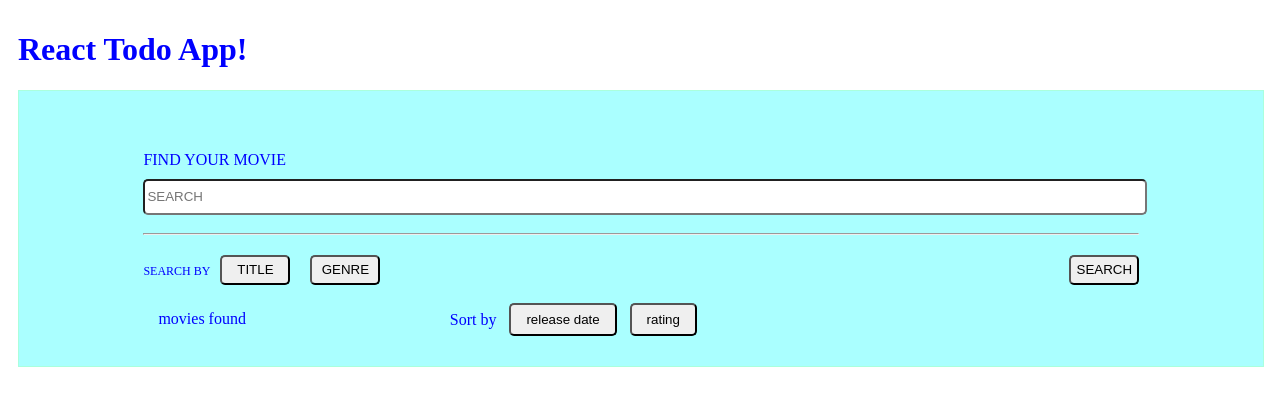
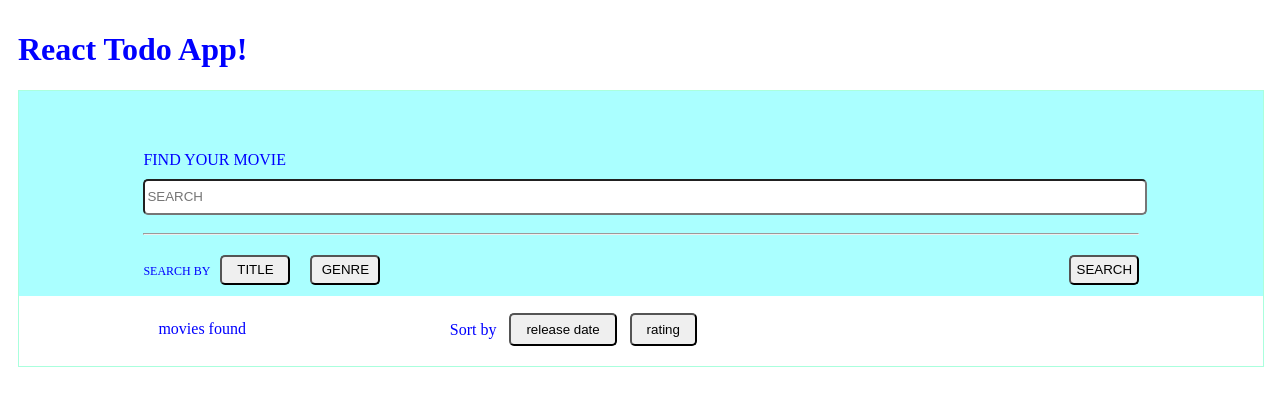
Before and after one commit to nikol0020/React_Kurs_spring, a React app in the folder HW2_Webpack/: page / in a window 1280 px wide. Shown: the top 401 px of the page. Built offline with nearby package versions, Linux system fonts and the light colour scheme.

Commit message:
HW3__rough_copy

```diff
--- a/HW2_Webpack/src/components/header/Header.js
+++ b/HW2_Webpack/src/components/header/Header.js
@@ -17,6 +17,7 @@ export default class Header extends Component {
                     <Search data={this.state}/>
                     <Sort  data={this.state}/>
                 </div>
+                <div className="header__panel-plus"></div>
             </div>
         );
     }
--- a/HW2_Webpack/src/components/header/Header.scss
+++ b/HW2_Webpack/src/components/header/Header.scss
@@ -1,10 +1,9 @@
 .header {
-  display: flex;
-  flex-direction: column;
   width: 100%;
   height: 275px;
   background-color: #aff;
   border: 1px solid #afd;
+  position: relative;
 
   &__panel{
     width: 100%;
@@ -12,4 +11,12 @@
     margin-top: 60px;
   }
 
+  &__panel-plus {
+    width: 100%;
+    height: 70px;
+    background-color: #fff;
+    position: absolute;
+    bottom: 0;
+  }
+
 }
--- a/HW2_Webpack/src/components/search/Search.js
+++ b/HW2_Webpack/src/components/search/Search.js
@@ -11,11 +11,30 @@ export default class Search extends Component {
     }
 
     filterList(e) {
-        const filteredList = this.props.data.data.filter((item) => {
-            return item.title.toLowerCase().search(e.target.value.toLowerCase()) !== -1;
+
+        const event = e.target.value.toLowerCase();
+
+        console.log('e----------', event);
+
+        const val = document.getElementById('inputSearch').value;
+        console.log('value----------', val);
+        const filteredList = this.props.data.data.filter((item, event) => {
+          /*  if( event == 'title') {*/
+                return item.title.toLowerCase().search(val.toLowerCase()) !== -1;
+      /*      } else if( event == 'genre'){*/
+            /*    console.log('e--genre--------', event);
+                return item.genres.forEach((elem) => elem.toLowerCase().search(val.toLowerCase())) !== -1;*/
+           /* }*/
         });
         this.setState({data: filteredList, count: filteredList.length});
     };
+
+    // searchGenre(e){
+    //     const filteredList = this.props.data.data.filter((item) => {
+    //         return item.genre.forEach((elem,index) => elem.toLowerCase().search(e.target.value.toLowerCase())) !== -1;
+    //     });
+    //     this.setState({data: filteredList, count: filteredList.length});
+    // }
 
 
     render() {
@@ -23,13 +42,13 @@ export default class Search extends Component {
              <div className="search__box">
                  <span className="search__text">FIND YOUR MOVIE</span>
                  <br/>
-                 <input className="search__input" type="text" placeholder="SEARCH" onChange={this.filterList}/>
+                 <input className="search__input" type="text" placeholder="SEARCH" id="inputSearch" />
                  <hr/>
                  <div className="search__buttons">
                      <div className="search__buttons-wraper">
                          <span>SEARCH BY</span>
-                         <input className="search__button" type="button" value="TITLE"/>
-                         <input className="search__button" type="button" value="GENRE"/>
+                         <input className="search__button" type="button" value="TITLE" onClick={this.filterList}/>
+                         <input className="search__button" type="button" value="GENRE" onClick={this.filterList}/>
                      </div>
                      <input type="button" className="search__button search__button-search" value="SEARCH"/>
                  </div>
--- a/HW2_Webpack/src/components/search/Search.scss
+++ b/HW2_Webpack/src/components/search/Search.scss
@@ -22,8 +22,10 @@
     width: 300px;
     min-width: 300px;
     min-height: 50px;
-    margin-top: 25px;
+    margin-top: 35px;
     float: left;
+    position: relative;
+    z-index: 1;
   }
 
   &__buttons-wraper {
--- a/HW2_Webpack/src/components/sort/Sort.js
+++ b/HW2_Webpack/src/components/sort/Sort.js
@@ -5,7 +5,7 @@ export default class Sort extends Component {
     render() {
         return (
             <div className="sort">
-                <span>Sort by</span>
+                <span className="sort__text">Sort by</span>
                 <input className="sort__buttons" type="button" value="release date"/>
                 <input className="sort__buttons" type="button" value="rating"/>
             </div>
--- a/HW2_Webpack/src/components/sort/Sort.scss
+++ b/HW2_Webpack/src/components/sort/Sort.scss
@@ -5,7 +5,11 @@
   width: 260px;
   height: 50px;
   margin-right: 95px;
-  margin-top: 10px;
+  margin-top: 20px;
+
+  &__text, &__buttons {
+    z-index: 1;
+  }
 
   &__buttons {
     padding: 7px 15px;
```
